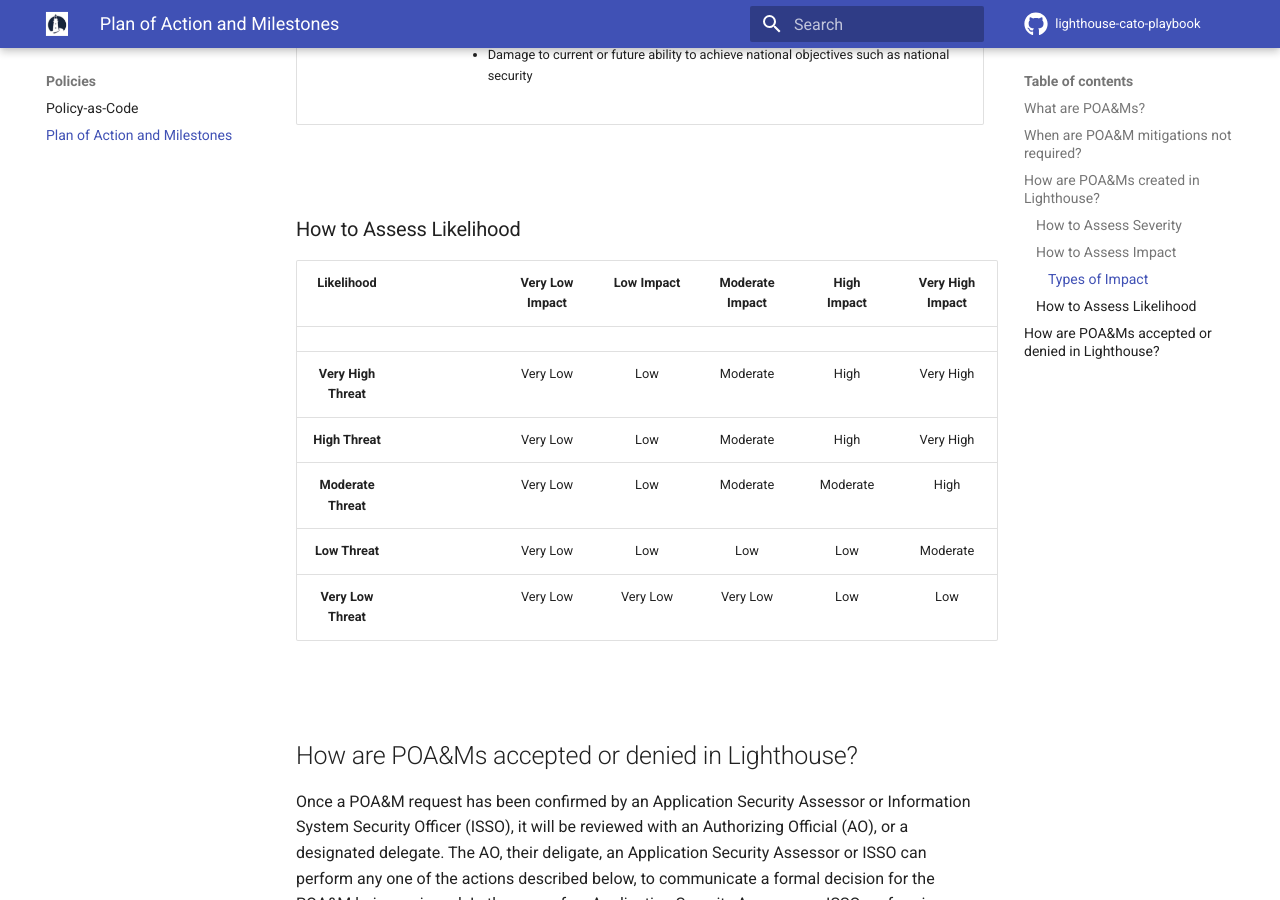
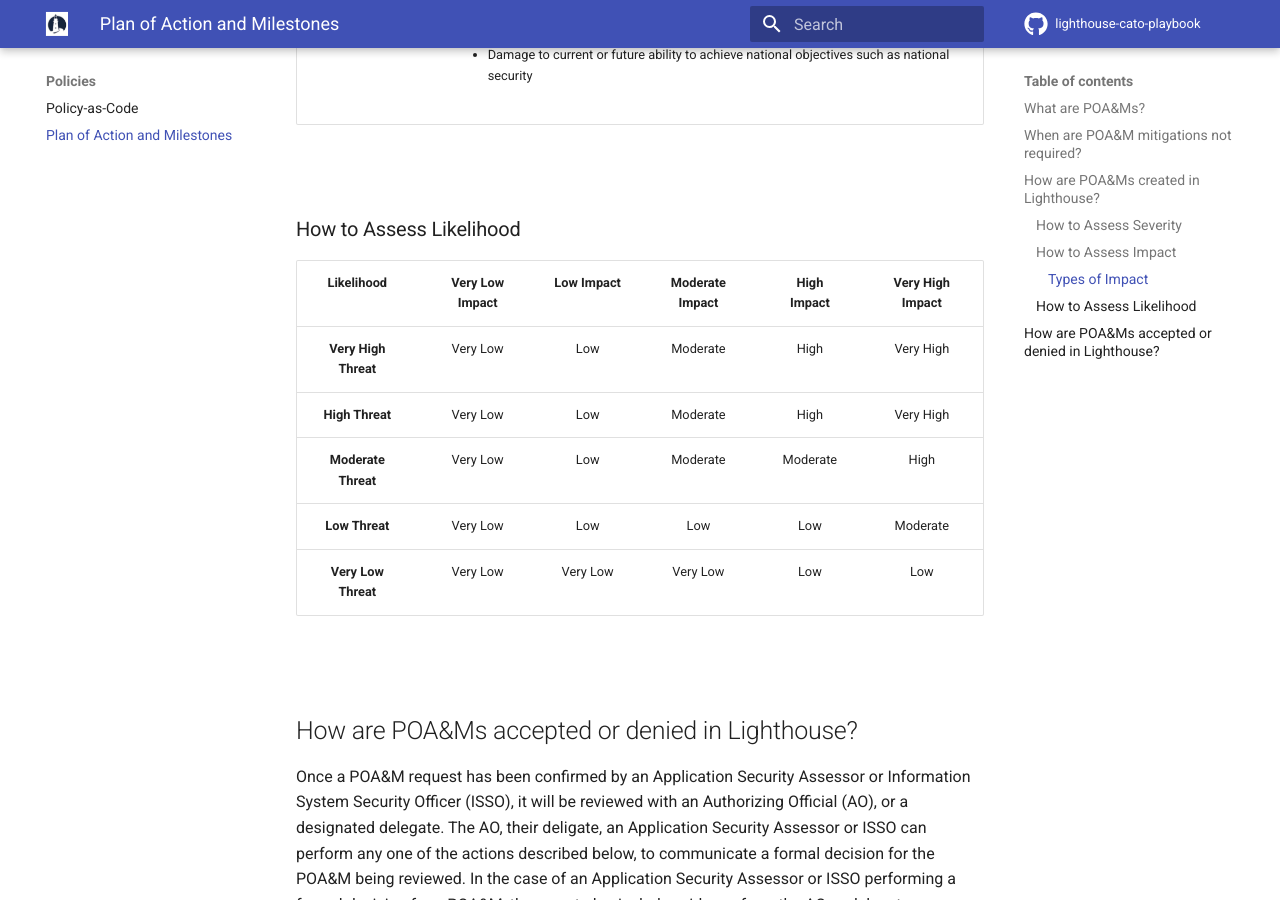
Before and after one commit to rise8-us/cato-playbook, an MkDocs documentation site: the page built from docs/poam.md, in a window 1280 px wide and 900 px high, scrolled down 4563 px. Built offline with MkDocs 1.6.1 and Material for MkDocs 9.7.7, drawn with Linux system fonts in a browser that asks for light colours; comment, search, counter and statistics services are not loaded.

```diff
--- a/docs/poam.md
+++ b/docs/poam.md
@@ -69,14 +69,13 @@ When an Application Development Team and their Application Security Assessor det
 <a name="like"></a>
 ### How to Assess Likelihood
 
-| **Likelihood** |  | **Very Low Impact** | **Low Impact** | **Moderate Impact** | **High Impact** | **Very High Impact** |
-|:---:|---|:---:|:---:|:---:|:---:|:---:|
-|  |  |  |  |  |  |  |
-| **Very High Threat** |  | Very Low | Low | Moderate | High | Very High |
-| **High Threat** |  | Very Low | Low | Moderate | High | Very High |
-| **Moderate Threat** |  | Very Low | Low | Moderate | Moderate | High |
-| **Low Threat** |  | Very Low | Low | Low | Low | Moderate |
-| **Very Low Threat** |  | Very Low | Very Low | Very Low | Low | Low |
+| **Likelihood** | **Very Low Impact** | **Low Impact** | **Moderate Impact** | **High Impact** | **Very High Impact** |
+|:---:|:---:|:---:|:---:|:---:|:---:|
+| **Very High Threat** | Very Low | Low | Moderate | High | Very High |
+| **High Threat** | Very Low | Low | Moderate | High | Very High |
+| **Moderate Threat** | Very Low | Low | Moderate | Moderate | High |
+| **Low Threat** | Very Low | Low | Low | Low | Moderate |
+| **Very Low Threat** | Very Low | Very Low | Very Low | Low | Low |
 
 <br/>
 
```
